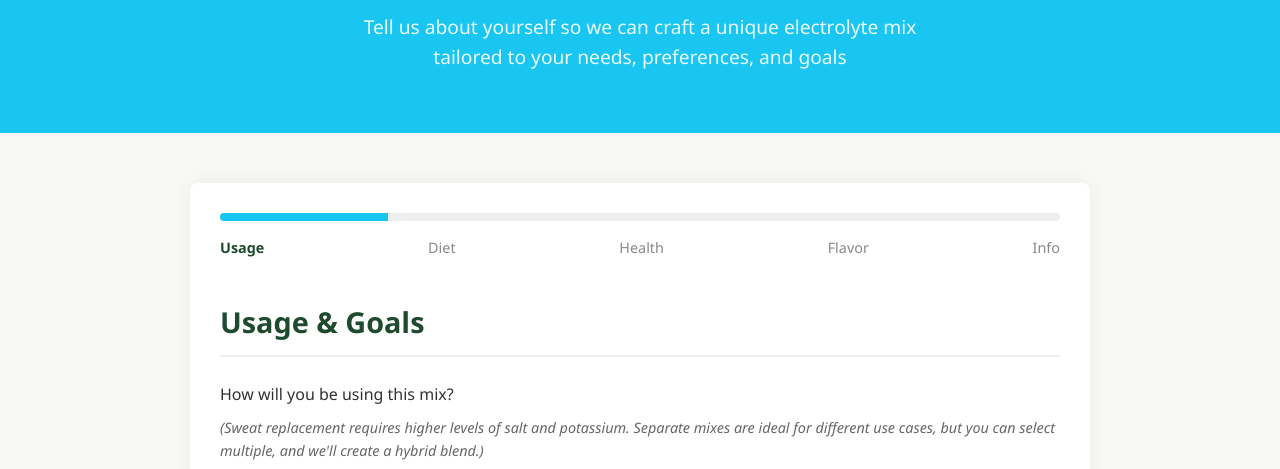
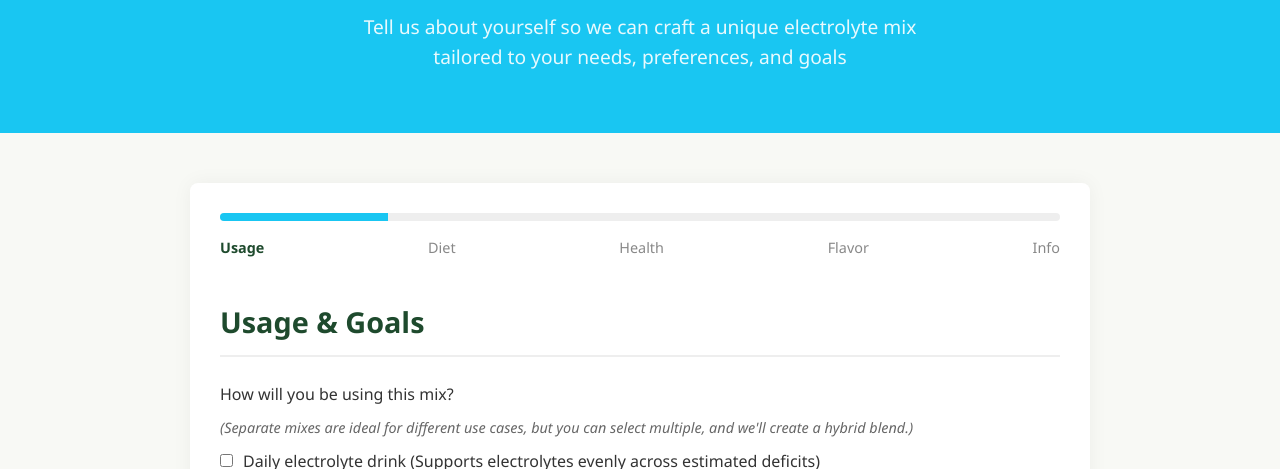
Before and after one commit to Jschueller18/Personal-Potions, a plain HTML site: page index.html in a window 1280 px wide. Shown: the part 330-799 px from the top of the page. Drawn offline with Linux system fonts and the light colour scheme.

Commit message:
Update index.html

```diff
--- a/index.html
+++ b/index.html
@@ -56,7 +56,7 @@
 
                     <div class="form-group">
                         <label>How will you be using this mix?</label>
-                        <p class="help-text">(Sweat replacement requires higher levels of salt and potassium. Separate mixes are ideal for different use cases, but you can select multiple, and we'll create a hybrid blend.)</p>
+                        <p class="help-text">(Separate mixes are ideal for different use cases, but you can select multiple, and we'll create a hybrid blend.)</p>
 
                         <div class="checkbox-group">
                             <div class="checkbox-item">
```
